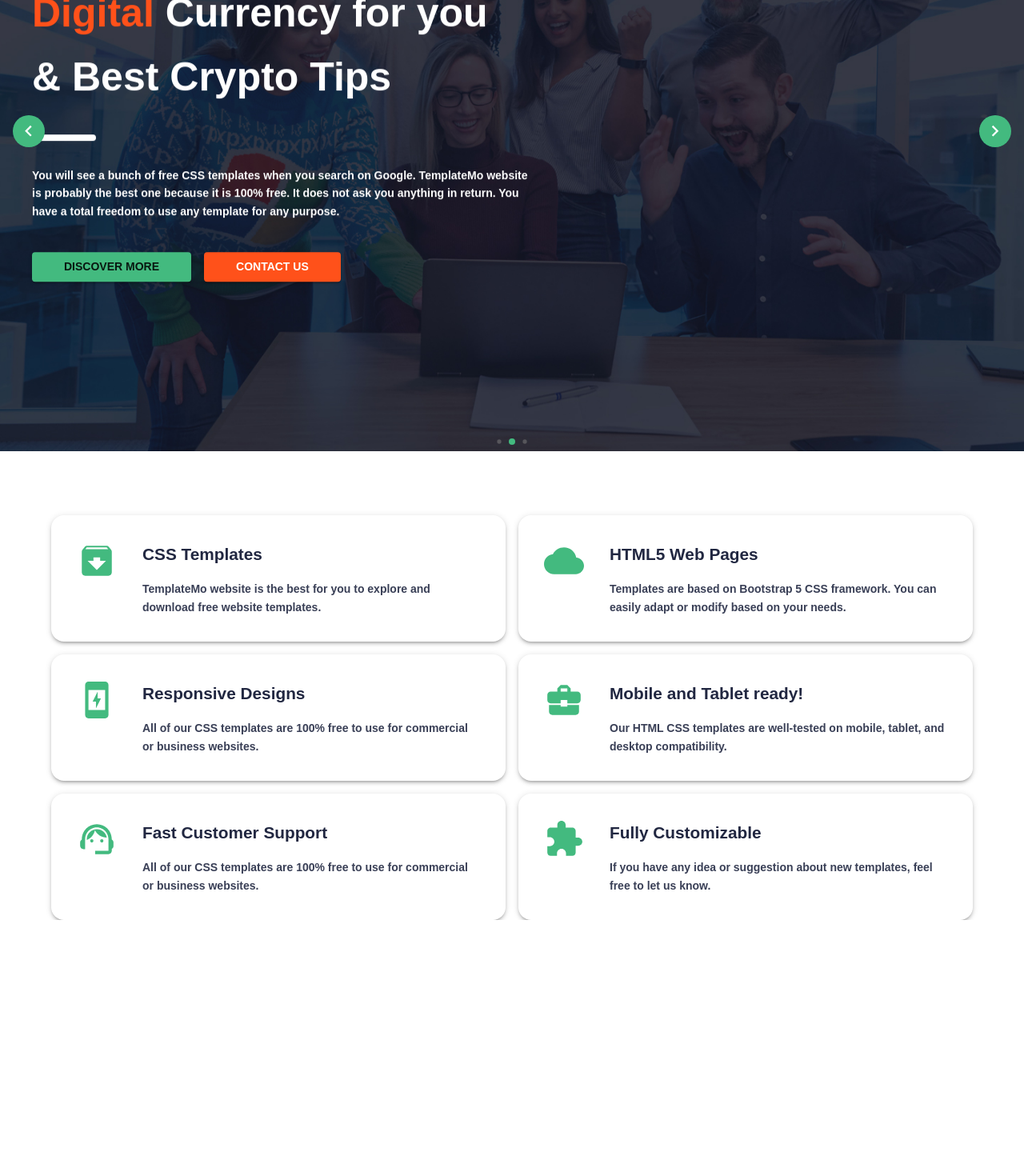
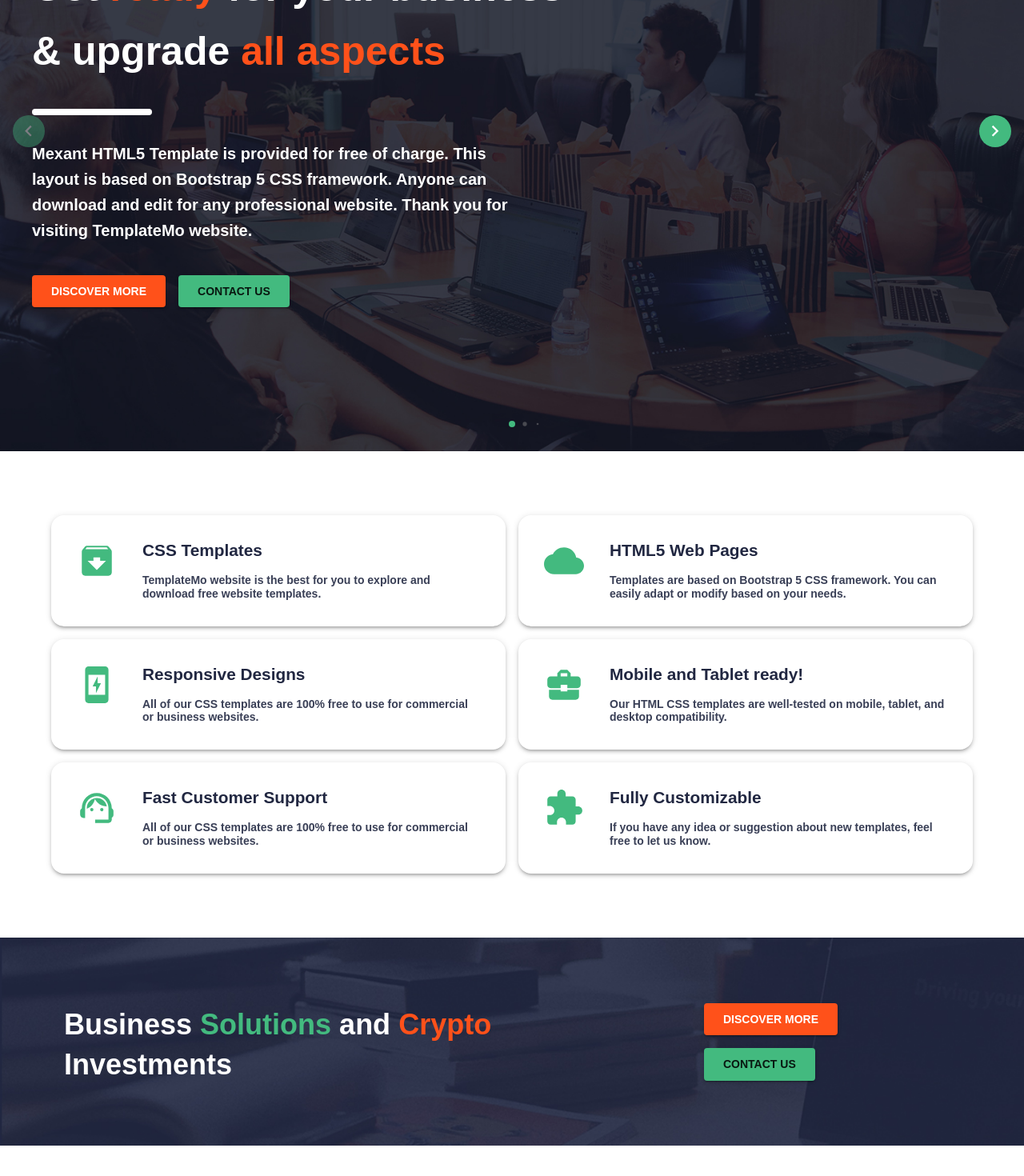
Before and after one commit to Shehata1989/Template_mexant, a React (Vite) app: page / in a window 1280 px wide. Shown: the part 236-1706 px from the top of the page at 80% size. Before the commit the page ends 1386 px from the top, so only its background shows below. Built offline with nearby package versions, Linux system fonts and the light colour scheme; a web font is replaced by a local one.

Commit message:
template_mexant

```diff
--- a/src/App.jsx
+++ b/src/App.jsx
@@ -7,10 +7,9 @@ import { Container } from "@mui/material";
 import Hero from "./Sections/Hero";
 import "aos/dist/aos.css";
 import { Services } from "./Sections/Services";
-
+import SimpleCta from "./Sections/SimpleCta";
 
 function App() {
-
   const theme = createTheme({
     palette: {
       primary: {
@@ -39,6 +38,7 @@ function App() {
       h6: {
         fontSize: "1.3rem", // حجم العنوان الصغير
         fontWeight: 700, // الوزن الافتراضي
+        lineHeight: 1.2,
       },
       body1: {
         fontSize: "1rem", // النصوص العادية
@@ -57,6 +57,7 @@ function App() {
           <Container>
             <Services />
           </Container>
+          <SimpleCta />
           {/* <Footer /> */}
         </Router>
       </ThemeProvider>
--- /dev/null
+++ b/src/Components/Btn.jsx
@@ -0,0 +1,19 @@
+import { Button } from "@mui/material";
+
+const Btn = ({info}) => {
+  const { variant, color, size,  sx, label} = info
+  return (
+    <>
+      <Button
+        variant={variant}
+        color={color}
+        sx={sx}
+        size={size}
+      >
+        {label}
+      </Button>
+    </>
+  );
+};
+
+export default Btn;
--- a/src/Components/Container.jsx
+++ b/src/Components/Container.jsx
@@ -1,7 +1,7 @@
 
 const Container = ({children}) => {
   return (
-    <div className="container">{children}</div>
+    <Container maxWidth="xl" >{children}</Container>
   )
 }
 
--- a/src/Components/Header/HeaderBar.jsx
+++ b/src/Components/Header/HeaderBar.jsx
@@ -86,7 +86,7 @@ function HeaderBar() {
         isVisible ? "translate-y-0 opacity-100" : "-translate-y-full opacity-0"
       } ${
         isBeyondScreen
-          ? "!bg-[#535252] !flex !justify-between !items-center"
+          ? "!bg-[#212741] !flex !justify-between !items-center"
           : "!bg-transparent"
       }`}
       data-aos={isVisible ? "fade-down" : "fade-up"}
--- a/src/Components/Slider/Slider.css
+++ b/src/Components/Slider/Slider.css
@@ -8,3 +8,7 @@
   background-color: #43ba7f !important;
   opacity: 1;
 }
+
+.swiper-pagination {
+  bottom: 30px !important;
+}
--- a/src/Components/Slider/Slider.jsx
+++ b/src/Components/Slider/Slider.jsx
@@ -3,12 +3,7 @@ import { Swiper, SwiperSlide } from "swiper/react";
 import { sliderData } from "../../SliderData/SliderData.jsx";
 
 // Import Swiper modules
-import {
-  Navigation,
-  Pagination,
-  Autoplay,
-  EffectCreative,
-} from "swiper/modules";
+import { Navigation, Pagination, Autoplay } from "swiper/modules";
 
 import "swiper/css";
 import "swiper/css/navigation";
@@ -22,9 +17,10 @@ import "aos/dist/aos.css";
 // Import Material UI icons
 import { ChevronLeft, ChevronRight } from "@mui/icons-material";
 import { useState } from "react";
-import { Button, Container, Stack, Typography } from "@mui/material";
+import { Container, Stack, Typography } from "@mui/material";
 import { useEffect } from "react";
 import { useCallback } from "react";
+import Btn from "../Btn.jsx";
 
 const SliderApp = () => {
   const [isFirst, setIsFirst] = useState(true);
@@ -57,9 +53,9 @@ const SliderApp = () => {
   }, []);
 
   return (
-    <div className="bg-[#222] !w-screen !h-screen">
+    <div>
       <Swiper
-        className="h-screen w-screen"
+        className="swiper bg-[#222] !w-full !min-h-screen !overflow-hidden"
         modules={[Navigation, Pagination, Autoplay]}
         grabCursor={true}
         spaceBetween={0}
@@ -69,27 +65,37 @@ const SliderApp = () => {
           prevEl: ".custom-prev",
         }}
         pagination={{ clickable: true, dynamicBullets: true }}
-        autoplay={{
-          delay: 3000,
-          disableOnInteraction: true,
-        }}
+        // autoplay={{
+        //   delay: 3000,
+        //   disableOnInteraction: true,
+        // }}
         onSlideChange={handleSlideChange}
       >
         {sliderData.map((slide, index) => (
-          <SwiperSlide key={`${index}-${new Date().getTime()}`}>
+          <SwiperSlide
+            key={`${index}-${new Date().getTime()}`}
+          >
             {/* المحتوى */}
-            <Container maxWidth={{ xs: "sm", md: "md", lg: "lg" }} fixed sx={{ px: { xs: 5, md: 1, lg: 0 }}}>
-              <Stack
-                direction="column"
-                className="absolute top-1/2 transform -translate-y-1/2"
-              >
+            <Container
+              maxWidth={{ xs: "sm", md: "md", lg: "lg" }}
+              fixed
+              sx={{
+                px: { xs: 5, md: 1, lg: 0 },
+                position: "relative",
+                display: "flex",
+                flexDirection: "column",
+                alignItems: "center",
+                justifyContent: "center",
+                height: "100vh", // تأكد من أن الكونتينر يأخذ كل ارتفاع الشاشة
+              }}
+            >
+              <Stack className="slider-content text-center md:text-left">
                 {/* عنوان السلايد */}
                 <Typography
                   data-aos="flip-left"
                   data-aos-delay="300"
                   variant="h1"
                   color="text.primary"
-                  sx={{ fontSize: { xs: 30, md: 50 }, fontWeight: 900 }}
                 >
                   {slide.title}
                 </Typography>
@@ -98,41 +104,49 @@ const SliderApp = () => {
                   data-aos="flip-right"
                   data-aos-delay="400"
                   color="text.primary"
-                  className="max-w-[90%] md:max-w-[50%] md:text-left"
+                  className="xl:max-w-[50%]"
                   sx={{
-                    fontSize: 14,
+                    fontSize: { xs: 14, sm: 20, md: 20 },
                     fontWeight: 700,
                   }}
                 >
                   {slide.description}
                 </Typography>
                 <div data-aos="fade-up" data-aos-delay="500" className="!pt-10">
-                  <Button
-                    variant="contained"
-                    color="primary"
-                    sx={{ px: { xs: 3, md: 5 }, fontWeight: 700, fontSize: 14 }}
-                  >
-                    Discover More
-                  </Button>
-                  <Button
-                    variant="contained"
-                    color="secondary"
-                    sx={{
-                      ml: 2,
-                      px: { xs: 3, md: 5 },
-                      fontWeight: 700,
-                      fontSize: 14,
+                  <Btn
+                    info={{
+                      variant: "contained",
+                      color: "secondary",
+                      size: "large",
+                      label: "Discover More",
+                      sx: {
+                        px: { xs: 2, md: 3 },
+                        fontWeight: 700,
+                        fontSize: { xs: 12, md: 14 },
+                      },
                     }}
-                  >
-                    Contact Us
-                  </Button>
+                  />
+                  <Btn
+                    info={{
+                      variant: "contained",
+                      color: "primary",
+                      size: "large",
+                      label: "Contact Us",
+                      sx: {
+                        ml: 2,
+                        px: { xs: 2, md: 3 },
+                        fontWeight: 700,
+                        fontSize: { xs: 12, md: 14 },
+                      },
+                    }}
+                  />
                 </div>
               </Stack>
             </Container>
 
             {/* صورة الخلفية */}
             <img
-              className="w-full h-full object-cover"
+              className="absolute top-0 left-0 w-full h-full object-cover z-[-1]"
               src={slide.image}
               alt=""
             />
--- a/src/Sections/Services.jsx
+++ b/src/Sections/Services.jsx
@@ -17,7 +17,7 @@ const Item = styled(Paper)(({ theme }) => ({
 
 export const Services = () => {
   return (
-    <div className="services !mt-20">
+    <div className="services !mt-10 md:!mt-20">
       <Grid container spacing={2}>
         {ServicesData.map((item, index) => (
           <Grid key={index} size={{ xs: 12, md: 6 }}>
--- /dev/null
+++ b/src/Sections/SimpleCta.jsx
@@ -0,0 +1,84 @@
+import { Box, Stack, Typography } from "@mui/material";
+import Btn from "../Components/Btn";
+
+const SimpleCta = () => {
+  return (
+    <div className="simple-cta !bg-[url(./assets/images/cta-bg.jpg)] !bg-no-repeat !bg-cover !mt-10 md:!mt-20 !py-10 md:!py-20 !px-10 md:!px-20">
+      <Stack
+        direction={{ xs: "column", md: "row" }}
+        gap={{ xs: 4, md: 10 }}
+        justifyContent="space-between"
+        alignItems="center"
+        className="simple-cta__content"
+      >
+        {/* العنوان */}
+        <Box
+          className="title"
+          maxWidth="lg"
+          textAlign={{ xs: "center", md: "left" }}
+
+        >
+          <Typography variant="h1" sx={{ fontSize: { xs: 20, sm: 36 } }}>
+            Business{" "}
+            <Typography
+              sx={{ fontSize: { xs: 20, sm: 36 }, fontWeight: 700 }}
+              component="span"
+              color="primary"
+            >
+              Solutions
+            </Typography>{" "}
+            and{" "}
+            <Typography
+              sx={{ fontSize: { xs: 20, sm: 36 }, fontWeight: 700 }}
+              component="span"
+              color="secondary"
+            >
+              Crypto
+            </Typography>{" "}
+            Investments
+          </Typography>
+        </Box>
+
+        {/* الأزرار */}
+        <Box maxWidth="lg" className="buttons !min-w-[320px]">
+          <Stack
+            direction="row"
+            flexWrap="wrap"
+            justifyContent={{ xs: "center", md: "flex-start" }}
+            alignItems="center"
+            gap={2}
+          >
+            <Btn
+              info={{
+                variant: "contained",
+                color: "secondary",
+                size: "large",
+                label: "Discover More",
+                sx: {
+                  px: { xs: 2, md: 3 },
+                  fontWeight: 700,
+                  fontSize: { xs: 12, md: 14 },
+                },
+              }}
+            />
+            <Btn
+              info={{
+                variant: "contained",
+                color: "primary",
+                size: "large",
+                label: "Contact Us",
+                sx: {
+                  px: { xs: 2, md: 3 },
+                  fontWeight: 700,
+                  fontSize: { xs: 12, md: 14 },
+                },
+              }}
+            />
+          </Stack>
+        </Box>
+      </Stack>
+    </div>
+  );
+};
+
+export default SimpleCta;
--- a/src/SliderData/SliderData.jsx
+++ b/src/SliderData/SliderData.jsx
@@ -4,14 +4,14 @@ import Slide2 from "../assets/images/slide-02.jpg";
 import Slide3 from "../assets/images/slide-03.jpg";
 
 const typographyStyles = {
-  fontSize: { xs: 20, md: 50 },
+  fontSize: { xs: 20, sm: 40, md: 50 },
   fontWeight: 900,
 };
 
 const dividerStyles = {
-  ml: 0,
+  mx: { xs: "auto", md: 0 },
   my: { xs: 2, md: 4 },
-  maxWidth: "80px",
+  maxWidth: { xs: 150 },
   borderColor: "text.primary",
   borderWidth: 4,
   borderRadius: 2,
--- a/src/index.css
+++ b/src/index.css
@@ -8,9 +8,9 @@
 
 html,
 body {
-  overflow-x: hidden;
-  width: 100vw;
+  min-height: 3000px;
 }
+
 
 @font-face {
   font-family: "Poppins";
```
Also changed, not shown: Mexant-03-09-2025_12_51_AM.png (added). Lines whose indentation alone changed are shown as unchanged.
